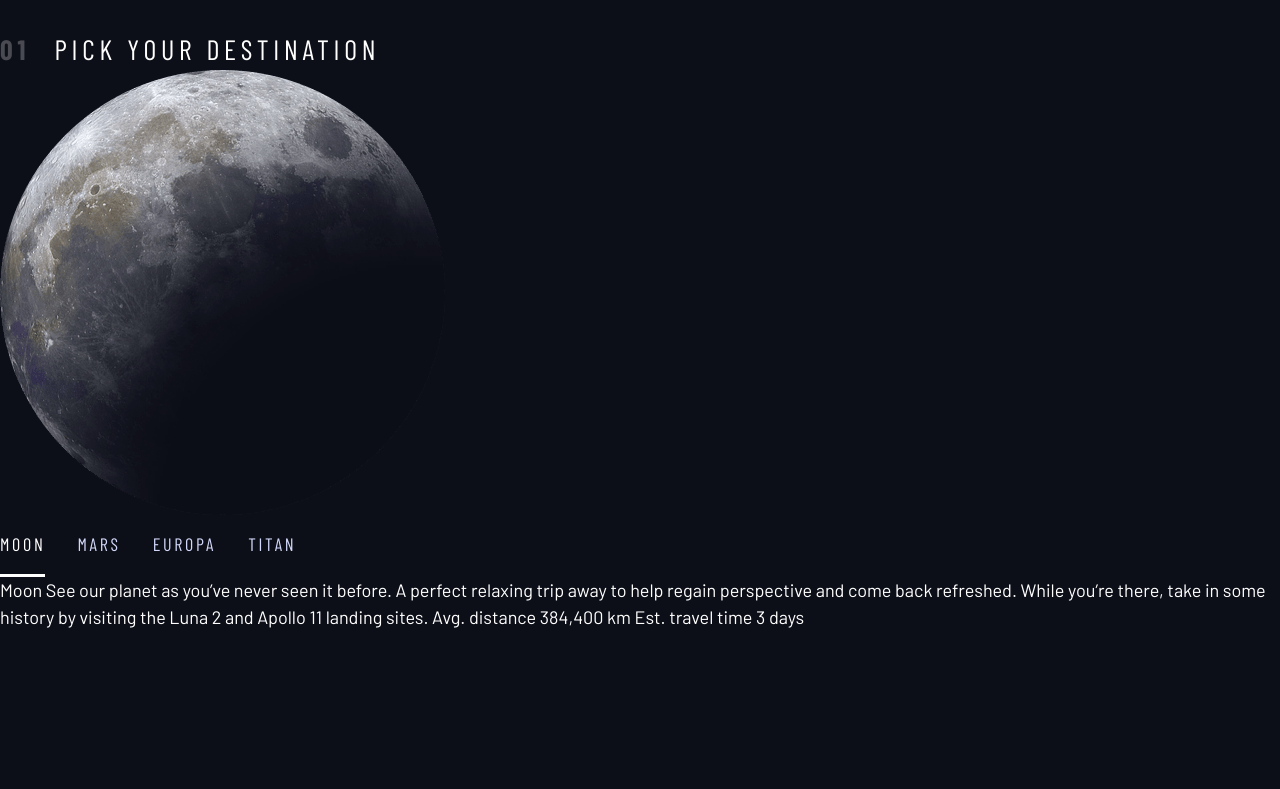
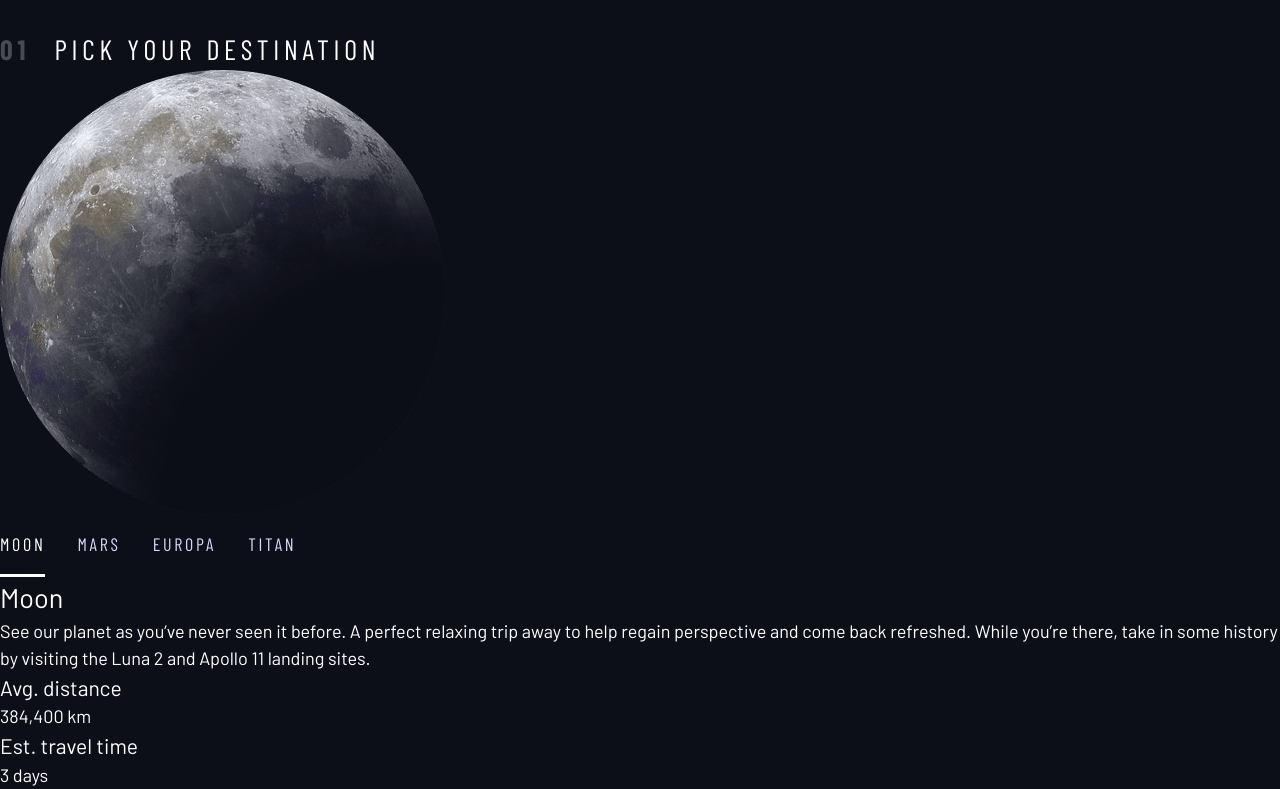
Before and after one commit to Annie-Huang/space-tourism-website, a website: page destination-moon.html in a window 1280 px wide. Shown: the part 130-919 px from the top of the page. Before the commit the page ends 800 px from the top, so only its background shows below. Drawn offline with nearby package versions, Linux system fonts and the light colour scheme; a web font is replaced by a local one.

Commit message:
Add element tab to the remaining content and wrapped it into a <article> tab

```diff
--- a/destination-moon.html
+++ b/destination-moon.html
@@ -113,10 +113,21 @@
         </button>
       </div>
 
-      Moon See our planet as you’ve never seen it before. A perfect relaxing
-      trip away to help regain perspective and come back refreshed. While you’re
-      there, take in some history by visiting the Luna 2 and Apollo 11 landing
-      sites. Avg. distance 384,400 km Est. travel time 3 days
+      <article>
+        <h2>Moon</h2>
+
+        <p>
+          See our planet as you’ve never seen it before. A perfect relaxing trip
+          away to help regain perspective and come back refreshed. While you’re
+          there, take in some history by visiting the Luna 2 and Apollo 11
+          landing sites.
+        </p>
+
+        <h3>Avg. distance</h3>
+        <p>384,400 km</p>
+        <h3>Est. travel time</h3>
+        <p>3 days</p>
+      </article>
     </main>
   </body>
 </html>
```
